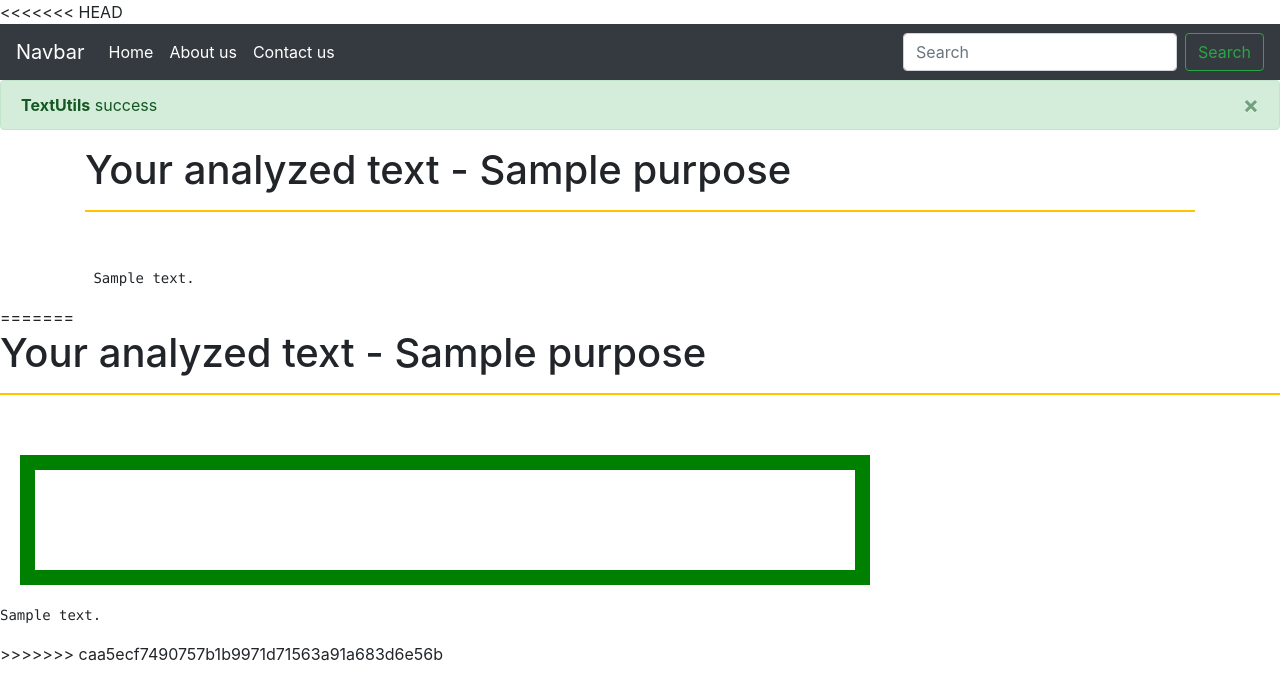
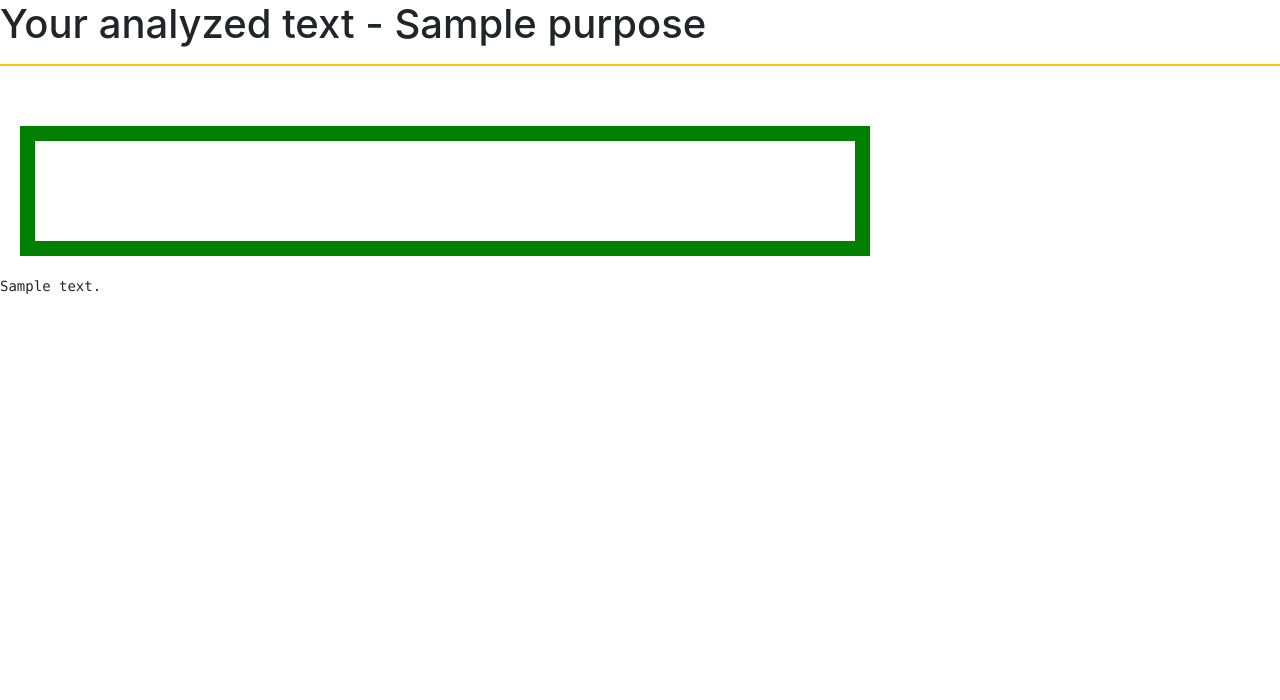
Before and after one commit to Teknath-jha/Text-Analyzer, a Django app: template templates/analyze.html in a window 1280 px wide. Shown: the top 700 px of the page. Run offline with Django 3.2, Linux system fonts and the light colour scheme; the template is opened without the code that fills it: most values are stand-ins (such as "Sample title", 1, 10 or a date in 2020); some libraries are stand-ins or nearby versions.

Commit message:
Incomming || changes

```diff
--- a/templates/analyze.html
+++ b/templates/analyze.html
@@ -14,72 +14,6 @@
 </head>
 
 <body>
-<<<<<<< HEAD
-
-    <!-- ================================   Nav bar ============================================== -->
-    <nav class="navbar navbar-expand-lg navbar-dark bg-dark">
-        <a class="navbar-brand" href="#">Navbar</a>
-        <button class="navbar-toggler" type="button" data-toggle="collapse" data-target="#navbarSupportedContent"
-            aria-controls="navbarSupportedContent" aria-expanded="false" aria-label="Toggle navigation">
-            <span class="navbar-toggler-icon"></span>
-        </button>
-
-        <div class="collapse navbar-collapse" id="navbarSupportedContent">
-            <ul class="navbar-nav mr-auto">
-                <li class="nav-item active">
-                    <a class="nav-link" href="/">Home <span class="sr-only">(current)</span></a>
-                </li>
-                <li class="nav-item active ">
-                    <a class="nav-link" href="#">About us</a>
-                </li>
-                <li class="nav-item active">
-                    <a class="nav-link" href="#">Contact us </a>
-                </li>
-            </ul>
-            <form class="form-inline my-2 my-lg-0">
-                <input class="form-control mr-sm-2" type="search" placeholder="Search" aria-label="Search">
-                <button class="btn btn-outline-success my-2 my-sm-0" type="submit">Search</button>
-            </form>
-        </div>
-    </nav>
-    <div class="alert alert-success alert-dismissible fade show" role="alert">
-        <strong>TextUtils</strong> success
-        <button type="button" class="close" data-dismiss="alert" aria-label="Close">
-          <span aria-hidden="true">&times;</span>
-        </button>
-      </div>
-    <!-- ================================   Nav bar  End  ============================================== -->
-
-
-    <div class="container">
-
-        <h1>Your analyzed text - {{purpose}} </h1>
-        <hr style="border-width: 2px;border-color: rgb(255, 196, 0);">
-        <br>
-
-        <p>
-           <pre> {{analyzed_text}}</pre>
-        </p>
-    </div>
-
-
-
-
-
-
-    <!-- Optional JavaScript -->
-    <!-- jQuery first, then Popper.js, then Bootstrap JS -->
-    <script src="https://code.jquery.com/jquery-3.3.1.slim.min.js"
-        integrity="sha384-q8i/X+965DzO0rT7abK41JStQIAqVgRVzpbzo5smXKp4YfRvH+8abtTE1Pi6jizo"
-        crossorigin="anonymous"></script>
-    <script src="https://cdnjs.cloudflare.com/ajax/libs/popper.js/1.14.7/umd/popper.min.js"
-        integrity="sha384-UO2eT0CpHqdSJQ6hJty5KVphtPhzWj9WO1clHTMGa3JDZwrnQq4sF86dIHNDz0W1"
-        crossorigin="anonymous"></script>
-    <script src="https://stackpath.bootstrapcdn.com/bootstrap/4.3.1/js/bootstrap.min.js"
-        integrity="sha384-JjSmVgyd0p3pXB1rRibZUAYoIIy6OrQ6VrjIEaFf/nJGzIxFDsf4x0xIM+B07jRM"
-        crossorigin="anonymous"></script>
-</body>
-=======
     <h1>Your analyzed text - {{purpose}} </h1>
     <hr style="border-width: 2px;border-color: rgb(255, 196, 0);">
     <br>
@@ -92,6 +26,5 @@
     </p>
 
     </body>
->>>>>>> caa5ecf7490757b1b9971d71563a91a683d6e56b
 
 </html>
```
